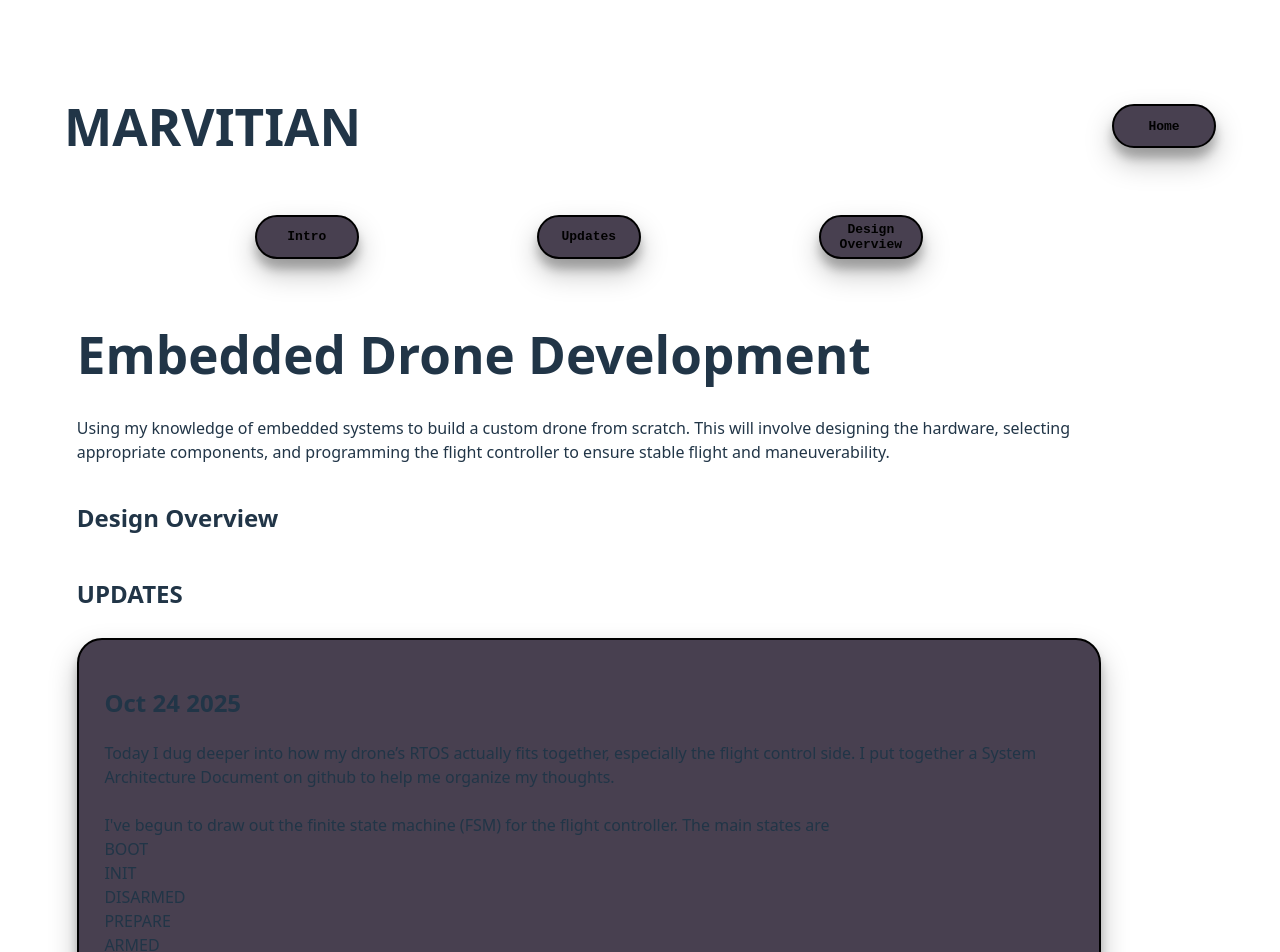
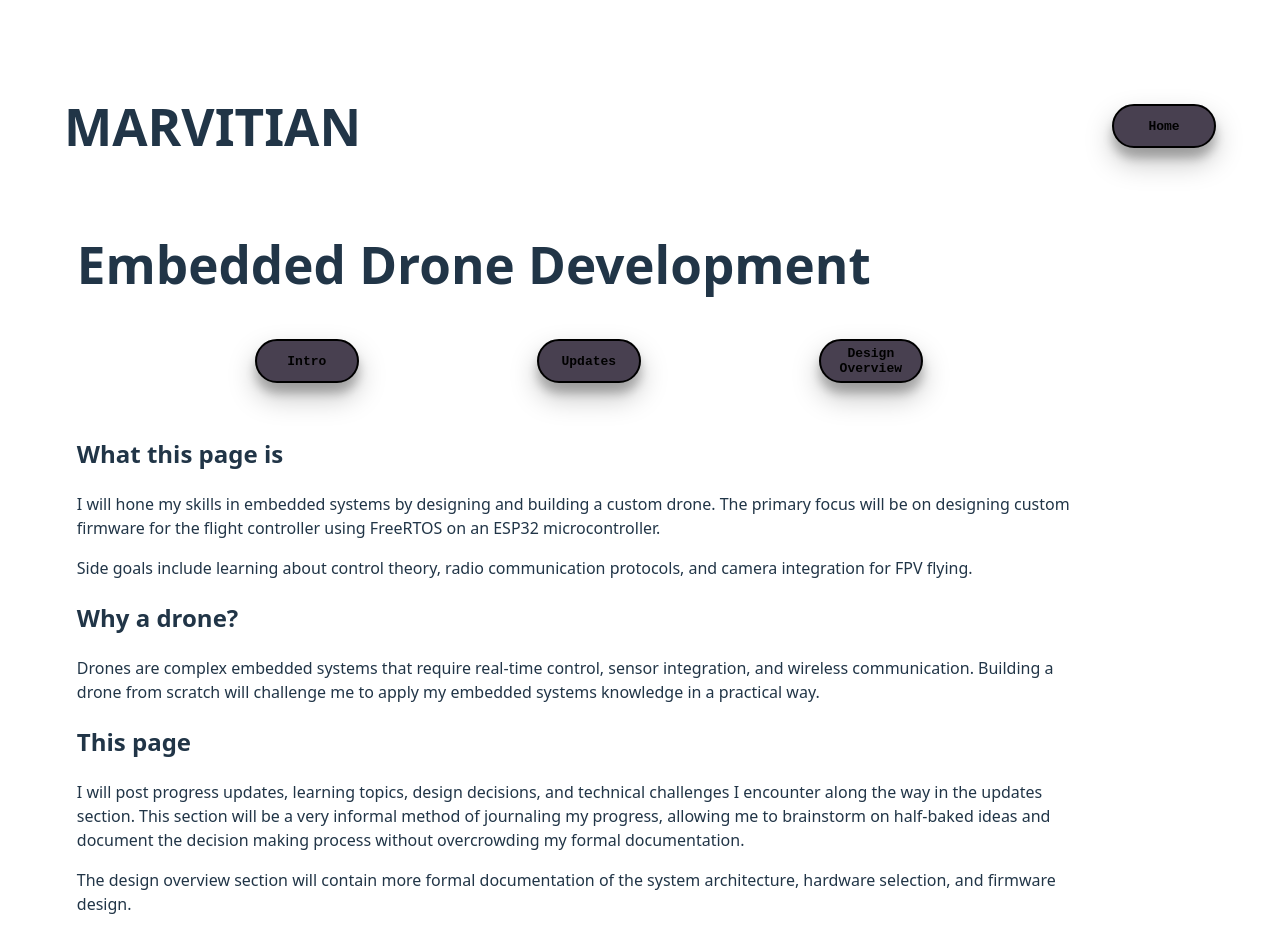
Before and after one commit to marvitian/marvitian_dot_com, a React (Vite) app: page /drone in a window 1280 px wide. Shown: the top 952 px of the page. Built offline with nearby package versions, Linux system fonts and the light colour scheme.

Commit message:
update oct 25

```diff
--- a/src/pages/DRONE.jsx
+++ b/src/pages/DRONE.jsx
@@ -1,4 +1,4 @@
-import React from 'react';
+import React, { useState } from 'react';
 
 
 
@@ -6,12 +6,32 @@ function Intro()
 {
     return(
         <div>
-            <h1>Embedded Drone Development</h1>
+
+            <h2> What this page is </h2>
             <p>
-                Using my knowledge of embedded systems to
-                build a custom drone from scratch. This will involve designing the
-                hardware, selecting appropriate components, and programming the flight
-                controller to ensure stable flight and maneuverability.
+                I will hone my skills in embedded systems by designing and building a custom drone. The primary focus will be on
+                designing custom firmware for the flight controller using FreeRTOS on an ESP32 microcontroller.
+            </p>
+
+            <p>
+                Side goals include learning about control theory, radio communication protocols, and camera integration for FPV flying.
+            </p>
+
+            <h2> Why a drone? </h2>
+            <p>
+                Drones are complex embedded systems that require real-time control, sensor integration, and wireless communication.
+                Building a drone from scratch will challenge me to apply my embedded systems knowledge in a practical way.
+            </p>
+
+            <h2> This page </h2>
+            <p>
+                I will post progress updates, learning topics, design decisions, and technical challenges I encounter along the way in the updates section.
+                This section will be a very informal method of journaling my progress, allowing me to brainstorm on half-baked ideas and document the decision making process
+                without overcrowding my formal documentation.
+            </p>
+
+            <p>
+                The design overview section will contain more formal documentation of the system architecture, hardware selection, and firmware design.
             </p>
 
         </div>
@@ -22,6 +42,12 @@ function Updates()
 {
     return(<div>
                     <h2> UPDATES </h2>
+                    <div className='blog_entry'>
+                        <h2> Oct 25 2025</h2>
+                        <p>
+
+                        </p>
+                    </div>
                     <div className='blog_entry'>
                         <h2> Oct 24 2025</h2>
                         <p>
@@ -161,32 +187,30 @@ function Design_Overview()
     )
 }
 
-function Nav_bar()
+function Nav_bar({ activeView, setActiveView })
 {
     return(
         <div style={{ display: 'flex', flexDirection: 'row', justifyContent: 'space-evenly', marginBottom: '20px' }}>
-            {/* <a href="/drone"> Intro </a>
-            <a href="/drone/updates"> Updates </a>
-            <a href="/drone/design_overview"> Design Overview </a> */}
-            <button className="buttonBox" onClick={()=>window.location.href = ("/drone")}> Intro </button>
-            <button className="buttonBox" onClick={()=>window.location.href = ("/drone/updates")}> Updates </button>
-            <button className="buttonBox" onClick={()=>window.location.href = ("/drone/design_overview")}> Design Overview </button>
+            <button className="buttonBox" onClick={() => setActiveView('intro')}> Intro </button>
+            <button className="buttonBox" onClick={() => setActiveView('updates')}> Updates </button>
+            <button className="buttonBox" onClick={() => setActiveView('design')}> Design Overview </button>
         </div>
     )
 }
 
 function Drone_page()
 {
-
+    const [activeView, setActiveView] = useState('intro');
 
     return (
         <div>
             <div style={{ width: '80vw', display: 'flex', justifyContent: 'center', flexDirection: 'column' }}>
-            {/* <div style={{ display: 'flex', flexDirection: 'row' , justifyContent: 'space-evenly' }}> */}
-            <Nav_bar />
-            <Intro />
-            <Design_Overview />
-            <Updates />
+            <h1>Embedded Drone Development</h1>
+            <Nav_bar activeView={activeView} setActiveView={setActiveView} />
+
+            {activeView === 'intro' && <Intro />}
+            {activeView === 'design' && <Design_Overview />}
+            {activeView === 'updates' && <Updates />}
 
             </div>
         </div>
```
